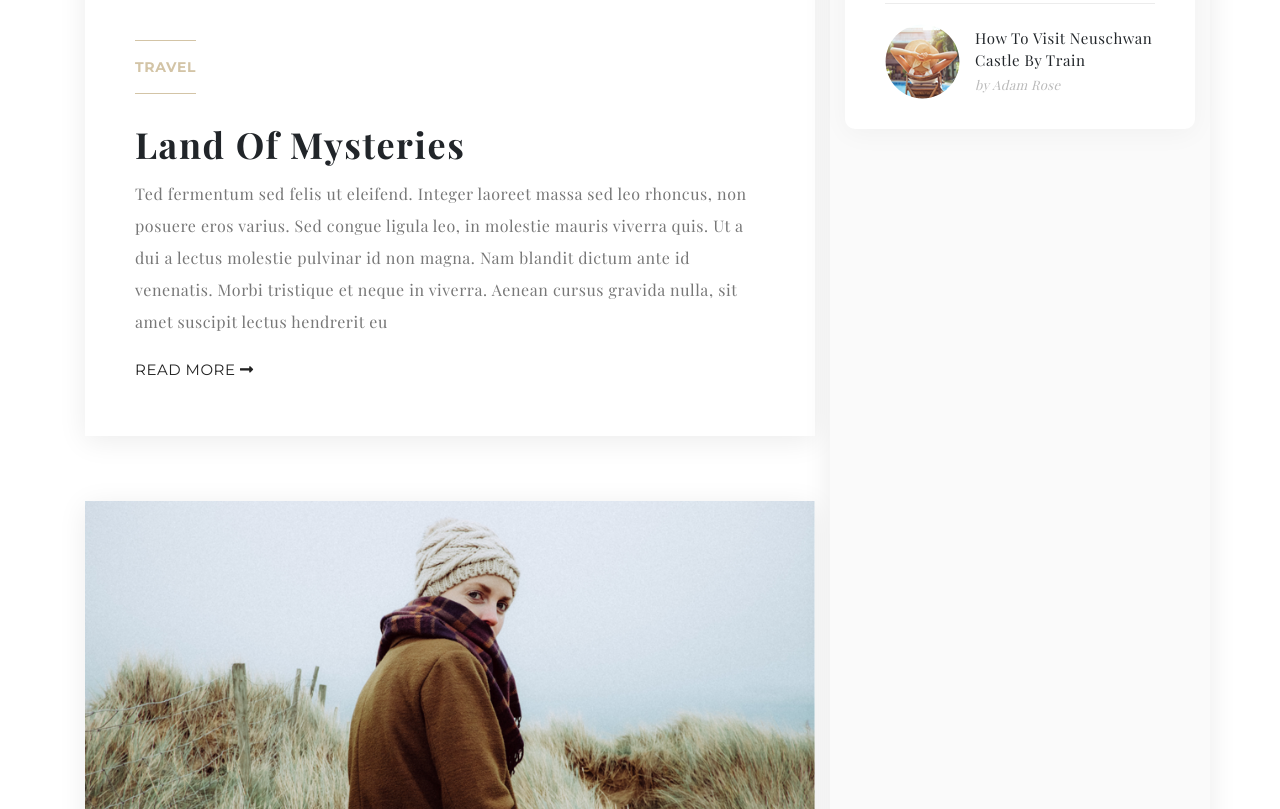
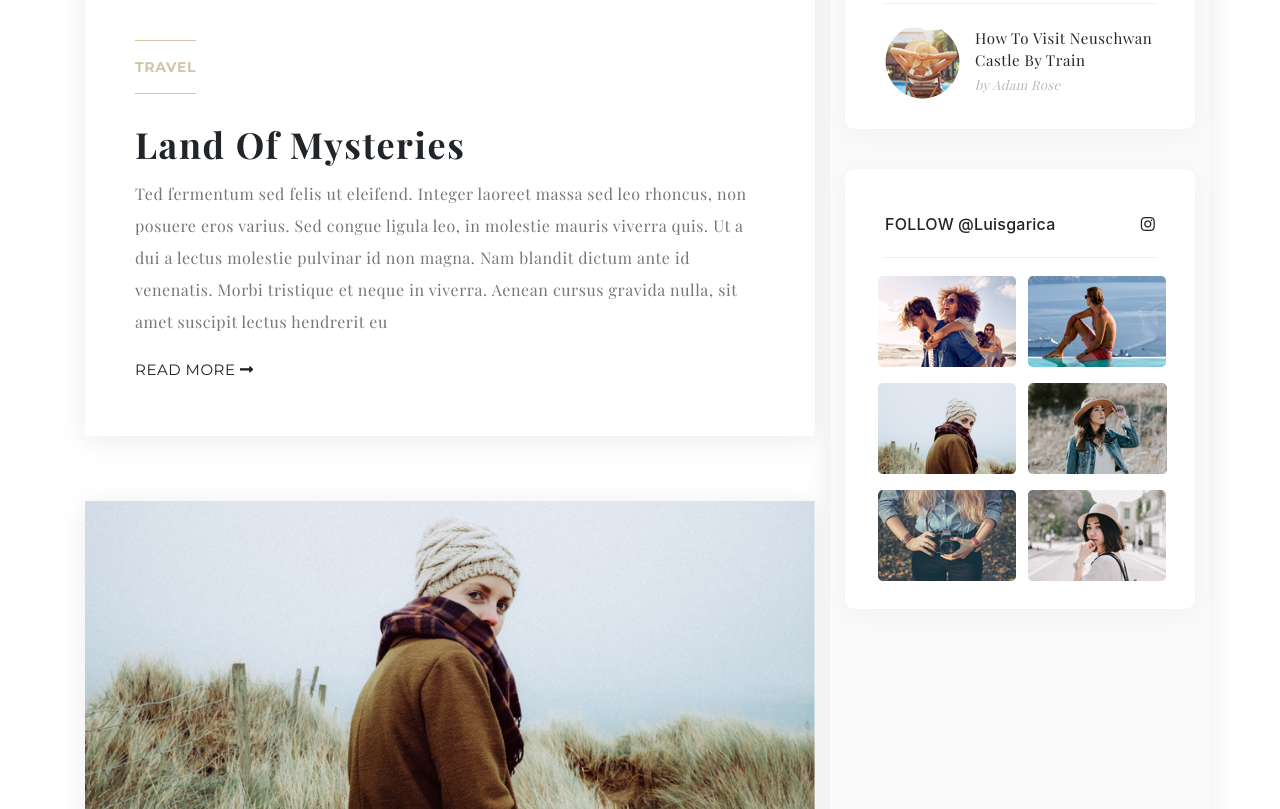
Before and after one commit to coatceatl/travel, a website built with webpack: page index.html in a window 1280 px wide. Shown: the part 2686-3495 px from the top of the page. Built offline with nearby package versions, Linux system fonts and the light colour scheme; a web font is replaced by a local one.

Commit message:
added block social to sidebar

```diff
--- a/index.html
+++ b/index.html
@@ -181,6 +181,32 @@
                 </div>
               </div>
 
+              <div class='sidebar-block d-flex flex-column align-items-start'>
+                <div class='sidebar-title'>Follow
+                  <a href='#' class='follow'>@Luisgarica</a>
+                  <a href='#' class='social-link ml-auto'><i class='fab fa-instagram'></i></a>
+                </div>
+                <div class='sidebar-social row'>
+                  <div class='col-12 col-md-6 p-2'>
+                    <img src='src/img/social/social-1.png' alt='Instagram'>
+                  </div>
+                  <div class='col-12 col-md-6 p-2'>
+                    <img src='src/img/social/social-2.png' alt='Instagram'>
+                  </div>
+                  <div class='col-12 col-md-6 p-2'>
+                    <img src='src/img/social/social-3.png' alt='Instagram'>
+                  </div>
+                  <div class='col-12 col-md-6 p-2'>
+                    <img src='src/img/social/social-4.png' alt='Instagram'>
+                  </div>
+                  <div class='col-12 col-md-6 p-2'>
+                    <img src='src/img/social/social-5.png' alt='Instagram'>
+                  </div>
+                  <div class='col-12 col-md-6 p-2'>
+                    <img src='src/img/social/social-6.png' alt='Instagram'>
+                  </div>
+                </div>
+              </div>
             </div>
           </div>
         </div>
--- a/src/scss/_sidebar.scss
+++ b/src/scss/_sidebar.scss
@@ -48,6 +48,8 @@
   padding-bottom: 37px;
 }
 .sidebar-title {
+  display: flex;
+  align-items: center;
   padding-bottom: 18px;
   padding-top: 40px;
   border-bottom: 1px solid #ececec;
@@ -103,3 +105,22 @@
     color: #bababa;
   }
 }
+.follow {
+  margin-left: 4px;
+  color: #222;
+  text-transform: none;
+  &:hover {
+    color: #222;
+    background-image: linear-gradient(-135deg,#1400c8,#b900b4,#f50000);
+    border-radius: 30px;
+  }
+}
+.social-link {
+  color: #222;
+  &:hover {
+    color: #222;
+  }
+}
+.sidebar-social {
+  padding-bottom: 20px;
+}
```
Also changed, not shown: dist/main.css, src/img/social/social-1.png (added), src/img/social/social-2.png (added), src/img/social/social-3.png (added), src/img/social/social-4.png (added), src/img/social/social-5.png (added), src/img/social/social-6.png (added).
